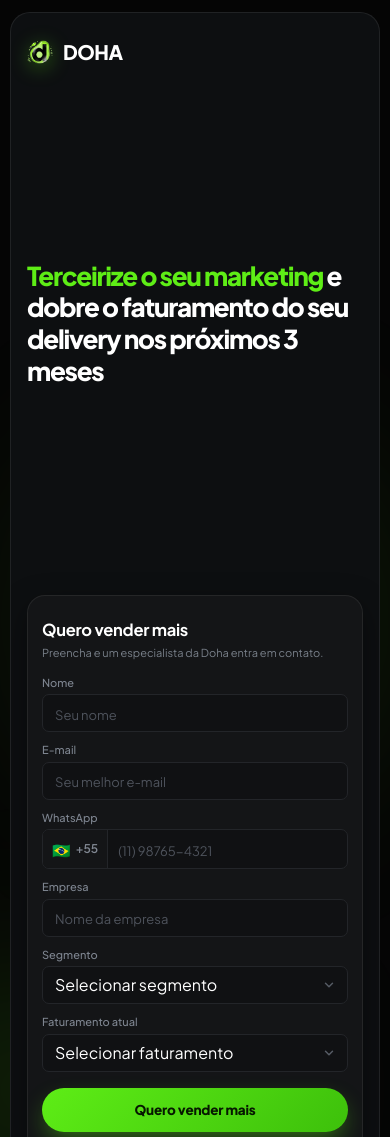
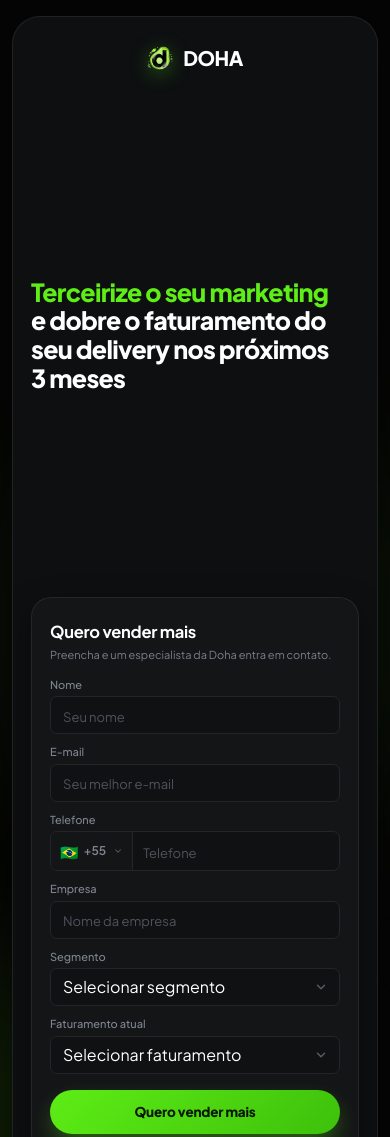
Before and after one commit to rbsoriano/lp-3meses, a website: page index.html in a window 390 px wide. Shown: the top 1137 px of the page. Drawn offline with Linux system fonts and the light colour scheme.

Commit message:
fix(mobile): layout mobile pixel-perfect conforme referencia com logo centralizado e quebras de linha exatas

```diff
--- a/assets/css/style.css
+++ b/assets/css/style.css
@@ -209,6 +209,10 @@ button, input, select, textarea {
 
 .desktop-br {
   display: inline;
+}
+
+.mobile-br {
+  display: none;
 }
 
 /* Coluna da Direita: Card de Formulário integrado */
@@ -1307,33 +1311,49 @@ button, input, select, textarea {
   }
 }
 
-@media (max-width: 768px) {
+@media (max-width: 860px) {
   .hero-wrapper {
-    padding: 12px 10px 12px 10px;
+    padding: 16px 12px 32px 12px;
     overflow: hidden;
     contain: paint;
-  }
-
-  .hero-card {
-    padding: 24px 16px 32px 16px;
-    border-radius: 20px;
+    background-color: #050505;
   }
 
   .hero-container {
     width: 100%;
-    max-width: 100%;
+    max-width: 480px;
+    margin: 0 auto;
     box-sizing: border-box;
+  }
+
+  .hero-card {
+    padding: 26px 18px 28px 18px;
+    border-radius: 28px;
+    background: #0d0f11;
+    border: 1px solid rgba(255, 255, 255, 0.08);
+    box-shadow: 0 12px 36px rgba(0, 0, 0, 0.45);
   }
 
   .hero-header {
     position: static;
-    margin-bottom: 24px;
+    display: flex;
+    justify-content: center;
+    align-items: center;
+    margin-bottom: 22px;
+    width: 100%;
+  }
+
+  .brand-logo {
+    display: inline-flex;
+    align-items: center;
+    justify-content: center;
+    gap: 10px;
   }
 
   .hero-grid {
     display: flex;
     flex-direction: column;
-    gap: 24px;
+    gap: 22px;
     width: 100%;
     max-width: 100%;
     min-height: auto;
@@ -1355,12 +1375,19 @@ button, input, select, textarea {
     display: none;
   }
 
+  .mobile-br {
+    display: inline;
+  }
+
   .hero-title {
-    font-size: 26px;
-    line-height: 1.22;
-    margin-bottom: 16px;
+    font-size: clamp(23px, 6.4vw, 27px);
+    font-weight: 800;
+    line-height: 1.15;
+    letter-spacing: -0.7px;
+    margin-bottom: 0;
     word-break: normal;
     overflow-wrap: break-word;
+    text-align: left;
   }
 
   .floating-cta-btn {
@@ -1373,7 +1400,10 @@ button, input, select, textarea {
   .lead-form-card {
     max-width: 100%;
     width: 100%;
-    padding: 22px 14px;
+    background: #141517;
+    border-radius: 20px;
+    padding: 22px 18px 20px 18px;
+    border: 1px solid rgba(255, 255, 255, 0.07);
     box-sizing: border-box;
     overflow: hidden;
   }
--- a/index.html
+++ b/index.html
@@ -61,7 +61,7 @@
           <!-- Coluna Esquerda: Headline de Alto Impacto -->
           <div class="hero-left">
             <h1 class="hero-title">
-              <span class="highlight">Terceirize o seu <br class="desktop-br">marketing</span> e dobre o <br class="desktop-br">faturamento do seu <br class="desktop-br">delivery nos próximos <br class="desktop-br">3 meses
+              <span class="highlight">Terceirize o seu <br class="desktop-br">marketing</span> <br class="mobile-br">e dobre o <br class="desktop-br">faturamento do <br class="mobile-br">seu <br class="desktop-br">delivery nos próximos <br class="mobile-br"><br class="desktop-br">3 meses
             </h1>
           </div>
 
@@ -89,13 +89,16 @@
 
               <!-- Telefone -->
               <div class="form-group">
-                <label for="lead-phone" class="form-label">WhatsApp</label>
+                <label for="lead-phone" class="form-label">Telefone</label>
                 <div class="phone-input-wrapper">
                   <div class="country-flag-badge">
                     <span class="flag-icon">🇧🇷</span>
                     <span>+55</span>
+                    <svg width="10" height="10" viewBox="0 0 24 24" fill="none" stroke="currentColor" stroke-width="2.5" stroke-linecap="round" stroke-linejoin="round" style="opacity: 0.6; margin-left: 2px;">
+                      <polyline points="6 9 12 15 18 9"></polyline>
+                    </svg>
                   </div>
-                  <input type="tel" id="lead-phone" placeholder="(11) 98765-4321" inputmode="numeric" autocomplete="tel-national" maxlength="15" required>
+                  <input type="tel" id="lead-phone" placeholder="Telefone" inputmode="numeric" autocomplete="tel-national" maxlength="15" required>
                 </div>
                 <span class="field-error-msg" id="phone-error-msg"></span>
               </div>
```
